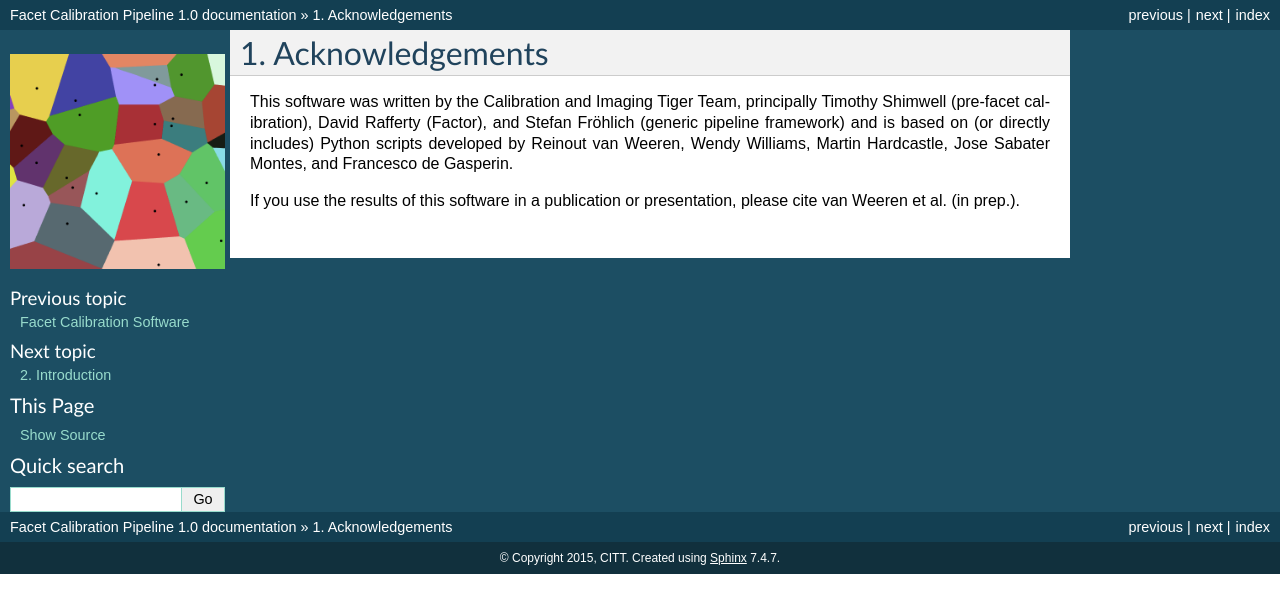
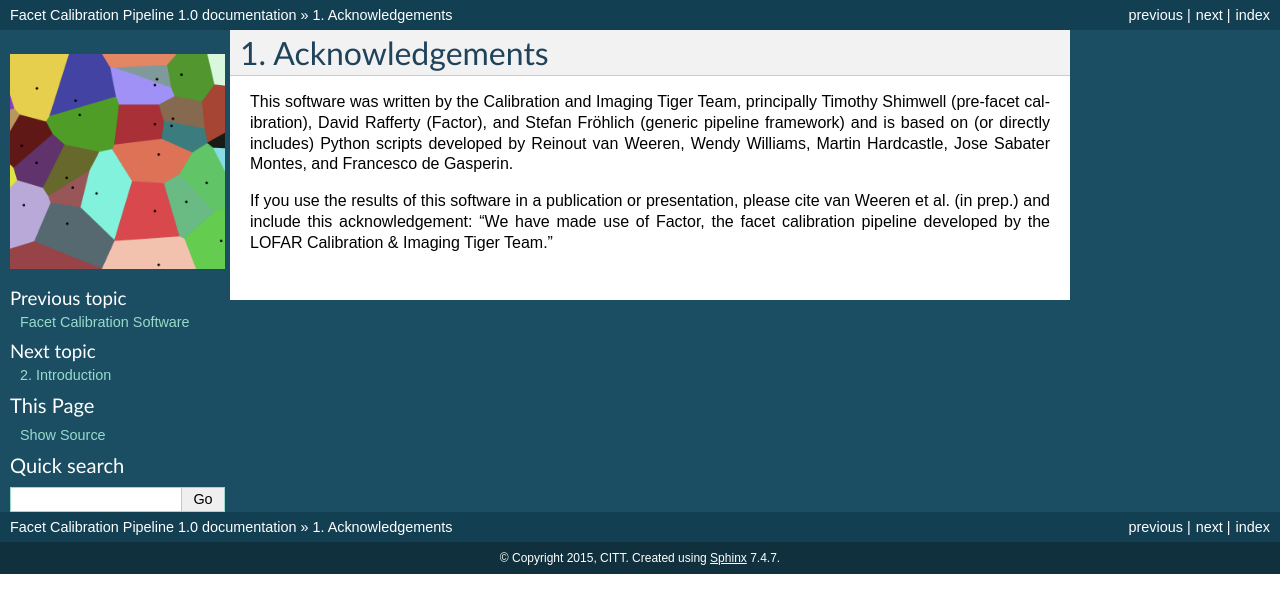
Before and after one commit to lofar-astron/factor, a Sphinx documentation site: the page built from docs/pipelines/source/acknowledgements.rst, in a window 1280 px wide. Shown: the top 613 px of the page. Built offline with Sphinx 7.4.7, drawn with Linux system fonts in a browser that asks for light colours.

Commit message:
Tweaked ack

```diff
--- a/docs/pipelines/source/acknowledgements.rst
+++ b/docs/pipelines/source/acknowledgements.rst
@@ -3,4 +3,5 @@ Acknowledgements
 
 This software was written by the Calibration and Imaging Tiger Team, principally Timothy Shimwell (pre-facet calibration), David Rafferty (Factor), and Stefan Fröhlich (generic pipeline framework) and is based on (or directly includes) Python scripts developed by Reinout van Weeren, Wendy Williams, Martin Hardcastle, Jose Sabater Montes, and Francesco de Gasperin.
 
-If you use the results of this software in a publication or presentation, please cite van Weeren et al. (in prep.).
+If you use the results of this software in a publication or presentation, please cite van Weeren et al. (in prep.) and include this acknowledgement: "We have made use of Factor, the facet calibration pipeline developed
+by the LOFAR Calibration & Imaging Tiger Team."
```
